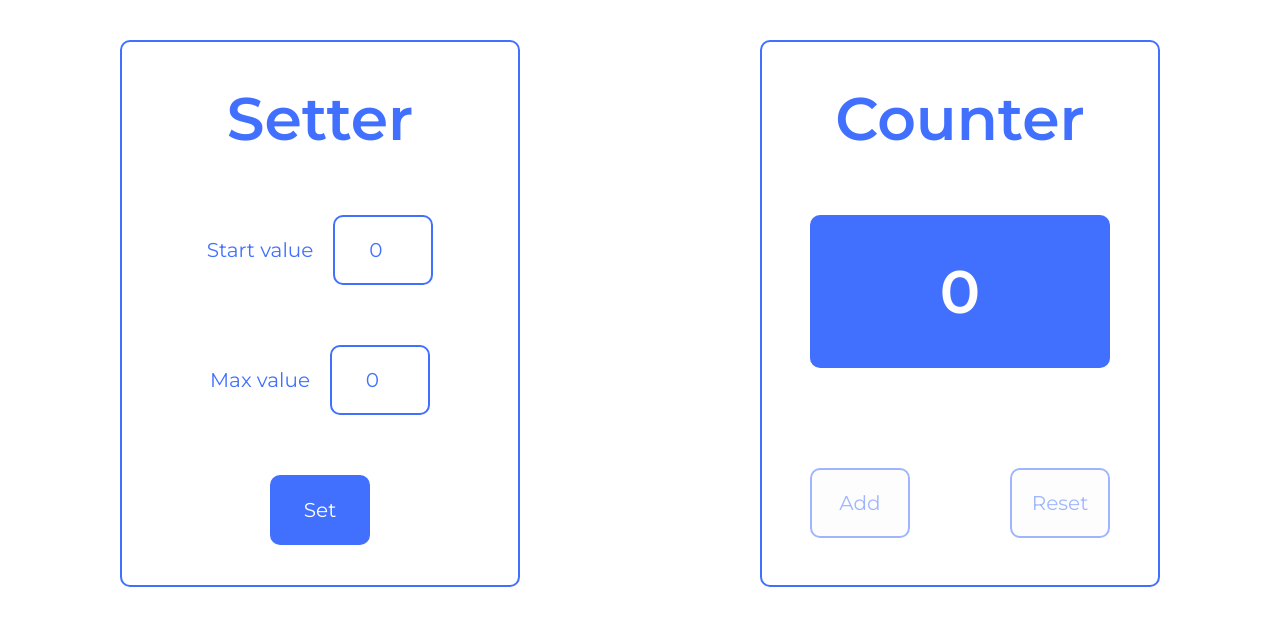
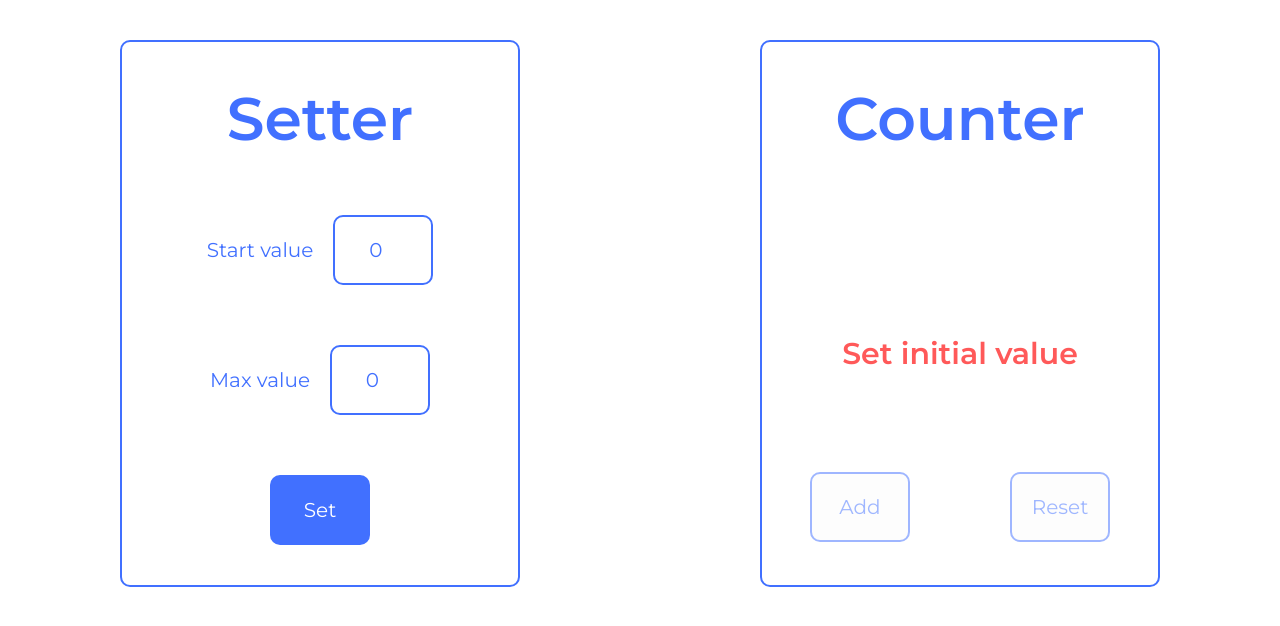
Before and after one commit to KirillovaD/counter, a React (Create React App) app: page / in a window 1280 px wide. Shown: the top 626 px of the page. Built offline with nearby package versions, Linux system fonts and the light colour scheme.

Commit message:
counter with setter

```diff
--- a/package.json
+++ b/package.json
@@ -2,6 +2,7 @@
   "name": "my-app",
   "version": "0.1.0",
   "private": true,
+  "homepage": "https://KirillovaD.github.io/counter",
   "dependencies": {
     "@testing-library/jest-dom": "^5.14.1",
     "@testing-library/react": "^13.0.0",
@@ -10,6 +11,7 @@
     "@types/node": "^16.7.13",
     "@types/react": "^18.0.0",
     "@types/react-dom": "^18.0.0",
+    "gh-pages": "^4.0.0",
     "react": "^18.2.0",
     "react-dom": "^18.2.0",
     "react-scripts": "5.0.1",
@@ -20,7 +22,9 @@
     "start": "react-scripts start",
     "build": "react-scripts build",
     "test": "react-scripts test",
-    "eject": "react-scripts eject"
+    "eject": "react-scripts eject",
+    "predeploy": "npm run build",
+    "deploy": "gh-pages -d build"
   },
   "eslintConfig": {
     "extends": [
--- a/src/App.module.css
+++ b/src/App.module.css
@@ -10,8 +10,6 @@
 
 .App {
     display: flex;
-
-
 }
 
 h1 {
@@ -48,6 +46,13 @@ h1 {
     color: white;
 
 }
+.containerText{
+    margin-top: 160px;
+    font-size: 30px;
+    font-weight: bold;
+    color:   #ff5959;
+    background-color: white;
+}
 
 .numColorMax{
     color: #ff5959;
--- a/src/App.tsx
+++ b/src/App.tsx
@@ -1,21 +1,44 @@
-import React, {ChangeEvent, FC, useState} from 'react';
+import React, {useState} from 'react';
 import s from './App.module.css';
 import {Counter} from "./components/Counter";
 import {Setter} from "./components/Setter";
 
 
+function App() {
+
+    const [startMinValue, setStartMinValue] = useState(0)
+    const [startMaxValue, setStartMaxValue] = useState(0)
+
+    const [setterMinValue, setSetterMinValue] = useState<number>(0)
+    const [setterMaxValue, setSetterMaxValue] = useState<number>(0)
 
 
-function App(){
-    const [minNum,setMinNum] = useState(0)
-    const [maxNum,setMaxNum] = useState(0)
+    const [count, setCount] = useState(0)
 
+
+    const [checkDisable, setCheckDisable] = useState(false)
+
+    const onSetter = (startMin: number, startMax: number) => {
+        setStartMinValue(startMin)
+        setStartMaxValue(startMax)
+        setCount(startMin)
+        setCheckDisable(true)
+    }
+
+    const onReset = () => {
+        setStartMinValue(0)
+        setStartMaxValue(0)
+        setCount(0)
+        setCheckDisable(false)
+        setSetterMinValue(0)
+        setSetterMaxValue(0)
+    }
 
 
     return (
         <div className={s.App}>
-            <Setter/>
-            <Counter minNum={minNum} maxNum={maxNum}/>
+            <Setter setterMinValue={setterMinValue} setterMaxValue={setterMaxValue} setSetterMinValue={setSetterMinValue} setSetterMaxValue={setSetterMaxValue} checkDisable={checkDisable} onSetter={onSetter}/>
+            <Counter startMinValue={startMinValue} startMaxValue={startMaxValue} count={count} setCount={setCount} onReset={onReset}/>
         </div>
     );
 
--- a/src/components/Button.tsx
+++ b/src/components/Button.tsx
@@ -1,5 +1,5 @@
 import s from "./Button.module.css"
-import React, {FC, useState} from 'react';
+import React, {FC} from 'react';
 
 
 export type ButtonPropsType = {
@@ -17,7 +17,6 @@ const Button: FC<ButtonPropsType> = (
     }
 ) => {
 
-
     const onClickHandler = () => {
         callBack()
     }
--- a/src/components/Counter.tsx
+++ b/src/components/Counter.tsx
@@ -1,35 +1,36 @@
-import React, {FC, useState} from "react";
+import React, {FC} from "react";
 import s from "../App.module.css";
 import Button, {TitleProps} from "./Button";
-import {CounterPropsType} from "./Setter";
 
+type CounterPropsType = {
+    startMinValue:number
+    startMaxValue:number
+    count: number
+    setCount: (count: number) => void
 
+    onReset:()=>void
 
+}
 
-export const Counter: FC<CounterPropsType> = ({minNum,maxNum} ) => {
-
-   console.log(maxNum,minNum)
-    const [num, setNum] = useState<number>(minNum)
-
-    const onAddHandler = (maxNum:number) => {
-        if (num < maxNum) {
-            setNum(num + 1)
+export const Counter: FC<CounterPropsType> = ({startMinValue,startMaxValue,count,setCount,onReset}) => {
+    console.log(count, startMaxValue)
+    const onAddHandler = (startMaxValue:number) => {
+        if (count < startMaxValue) {
+            setCount(count + 1)
         }
     }
-    const onResetHandler = () => {
-        setNum(0)
-    }
-    const checkDisable = (title: TitleProps) => title === "Add" && num === maxNum || title === "Reset" && num === minNum
 
-    const numContainer = `${s.numContainer} ${num === maxNum ? s.numColorMax : ''}`
+    const checkDisable = (title: TitleProps) => title === "Add" && count === startMaxValue || title === "Reset" && count === startMinValue
+
+    const numContainer = count > 0 ? `${s.numContainer} ${count === startMaxValue ? s.numColorMax : ''}` : `${s.containerText}`
 
     return (
         <div className={s.container}>
             <h1>Counter</h1>
-            <div className={s.numContainer}>{num}</div>
+            <div className={numContainer}>{count > 0 ? count : 'Set initial value'}</div>
             <div className={s.buttons}>
-                <Button title={"Add"} callBack={()=>onAddHandler(maxNum)} checkDisable={checkDisable("Add")}/>
-                <Button title={"Reset"} callBack={onResetHandler} checkDisable={checkDisable("Reset")}/>
+                <Button title={"Add"} callBack={() => onAddHandler(startMaxValue)} checkDisable={checkDisable("Add")}/>
+                <Button title={"Reset"} callBack={onReset} checkDisable={checkDisable("Reset")}/>
             </div>
         </div>
 
--- a/src/components/Setter.tsx
+++ b/src/components/Setter.tsx
@@ -1,45 +1,52 @@
-import React, {ChangeEvent, FC, useState} from 'react';
+import React, {ChangeEvent, FC} from 'react';
 import s from '../App.module.css'
 import Button from "./Button";
 
-export type CounterPropsType = {
-    minNum: number
-    maxNum: number
 
+type SetterPropsType = {
+    setterMinValue:number
+    setterMaxValue:number
+    setSetterMinValue:(setterMinValue:number)=>void
+    setSetterMaxValue:(setterMaxValue:number)=>void
+    checkDisable: boolean
+    onSetter: (initialMinValue: number, initialMaxValue: number) => void
 }
-export const Setter = ()=> {
-    const [minNum,setMinNum] = useState(0)
-    const [maxNum,setMaxNum] = useState(0)
 
-    const onChangeMinHandler = (e:ChangeEvent<HTMLInputElement>)=>{
-        const minNumValue = Number(e.currentTarget.value)
-        minNumValue > 0 && setMinNum(minNumValue)
-        setMaxNum(minNumValue + 1)
+export const Setter: FC<SetterPropsType> = ({setterMinValue,setterMaxValue,setSetterMinValue,setSetterMaxValue,checkDisable, onSetter}) => {
+
+    // const [setterMinValue, setSetterMinValue] = useState<number>(0)
+    // const [setterMaxValue, setSetterMaxValue] = useState<number>(0)
+
+    const onChangeMinHandler = (e: ChangeEvent<HTMLInputElement>) => {
+        Number(e.currentTarget.value) > 0 && setSetterMinValue(Number(e.currentTarget.value))
+        setSetterMaxValue(Number(e.currentTarget.value) + 1)
 
     }
-    const onChangeMaxHandler = (e:ChangeEvent<HTMLInputElement>,minNum:number)=>{
-        const maxNumValue = Number(e.currentTarget.value)
-        maxNumValue > minNum && setMaxNum(maxNumValue)
+    const onChangeMaxHandler = (e: ChangeEvent<HTMLInputElement>, setterMinValue: number) => {
+        Number(e.currentTarget.value) > setterMinValue && setSetterMaxValue(Number(e.currentTarget.value))
     }
-    const onSetHandler = ()=>{
+    // const [checkDisable, setCheckDisable] = useState(false)
+    const onSetHandler = () => {
+        onSetter(setterMinValue, setterMaxValue)
+        // setCheckDisable(true)
+    }
 
-    }
     return (
-
         <div className={s.container}>
             <h1>Setter</h1>
-           <div className={s.valueContainer}>
-               <label>Start value
-                   <input value={minNum} onChange={onChangeMinHandler} type="number"/>
-               </label>
-           </div>
+            <div className={s.valueContainer}>
+                <label>Start value
+                    <input value={setterMinValue} onChange={onChangeMinHandler} type="number" disabled={checkDisable}/>
+                </label>
+            </div>
 
             <div className={s.valueContainer}>
                 <label>Max value
-                    <input value={maxNum} onChange={(e)=>onChangeMaxHandler(e,minNum)} type="number"/>
+                    <input value={setterMaxValue} onChange={(e) => onChangeMaxHandler(e, setterMinValue)}
+                           type="number" disabled={checkDisable}/>
                 </label>
             </div>
-            <Button title="Set" callBack={onSetHandler} checkDisable={false}/>
+            <Button title="Set" callBack={onSetHandler} checkDisable={checkDisable}/>
         </div>
     );
 };
```
Also changed, not shown: 1 other file (tests, documents, lock files or other folders).
